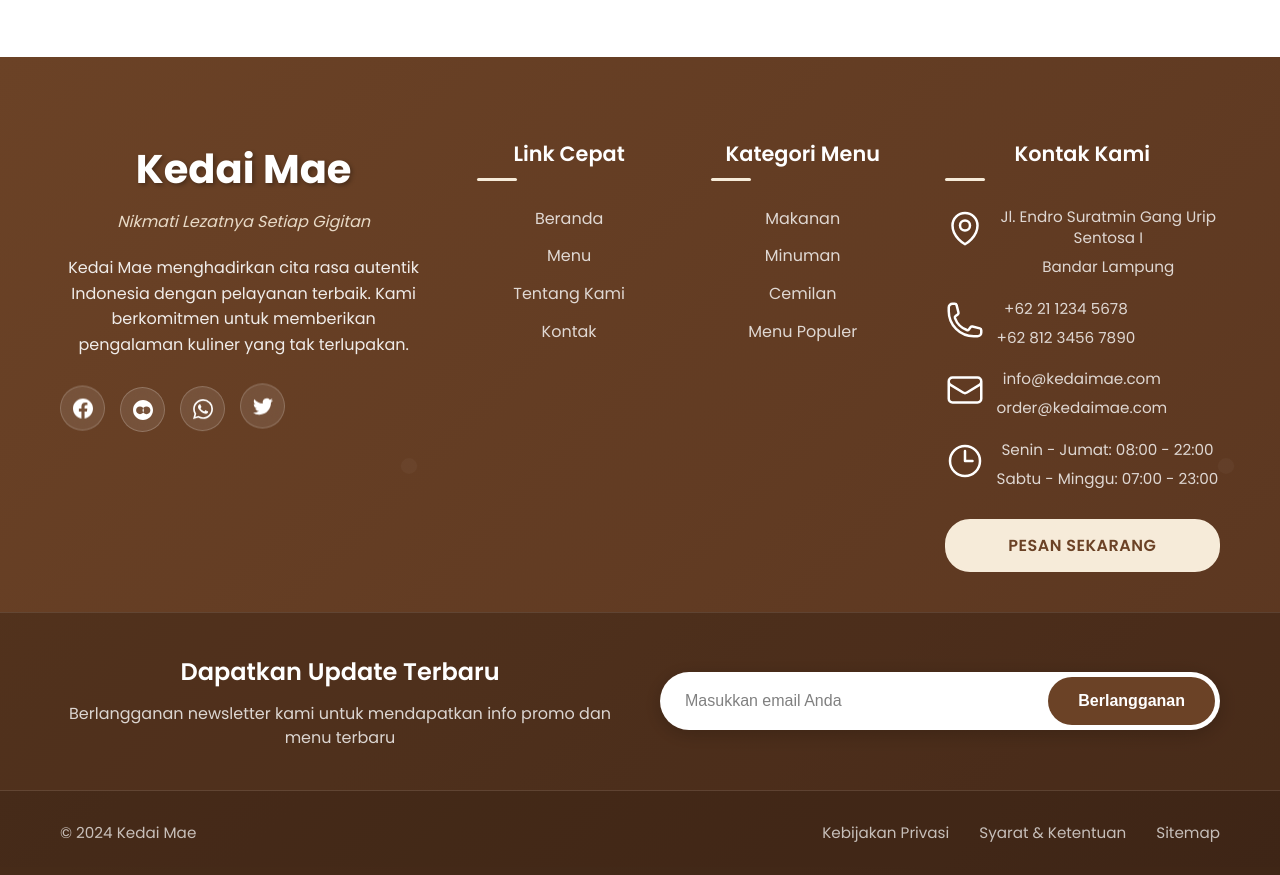
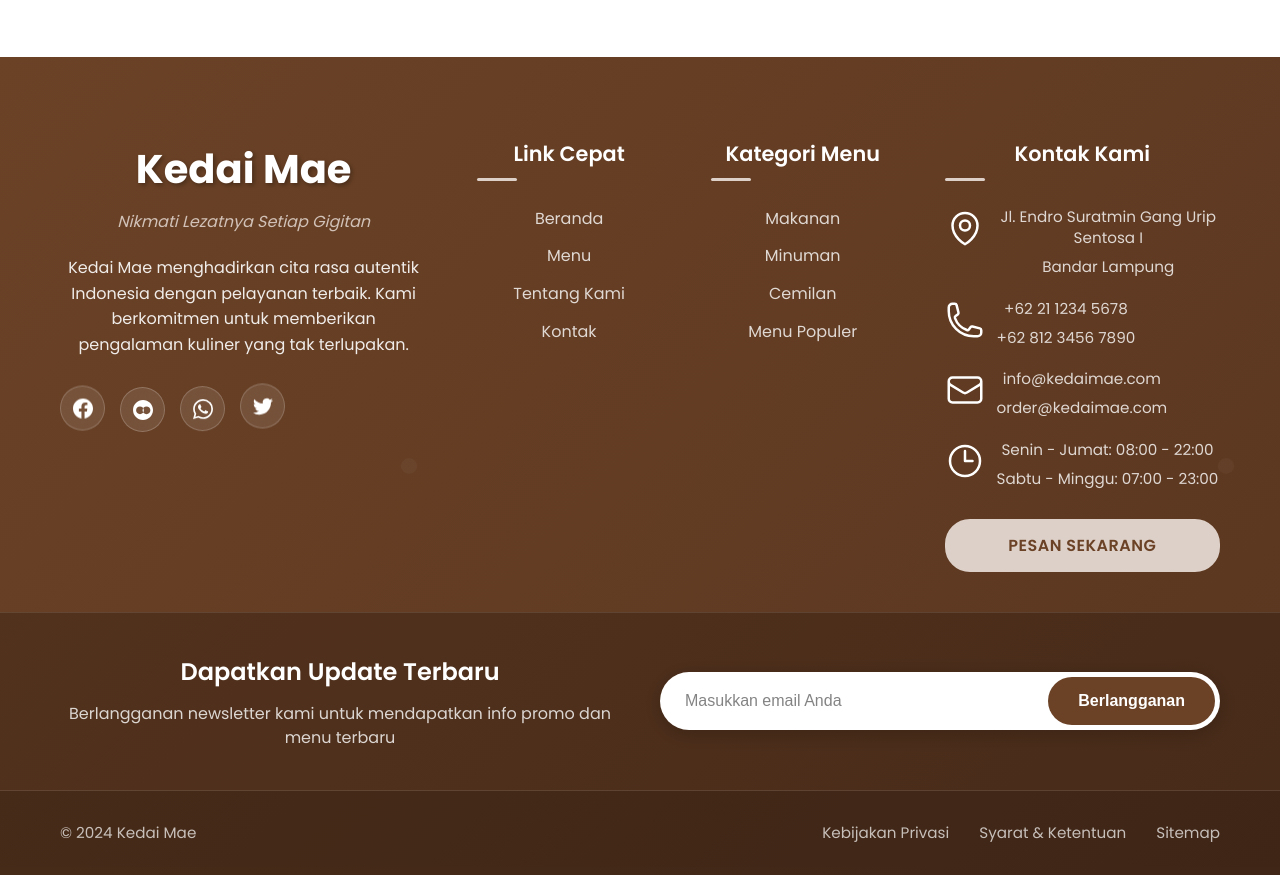
Before and after one commit to FItraRizky/maekedaii, a React (Vite) app in the folder kedai-mae/: page / in a window 1280 px wide. Shown: the part 4320-5195 px from the top of the page. Built offline with nearby package versions, Linux system fonts and the light colour scheme.

Commit message:
Update color scheme: cream (#DDD0C8) and dark gray (#323232)

```diff
--- a/kedai-mae/src/index.css
+++ b/kedai-mae/src/index.css
@@ -3,11 +3,11 @@
 :root {
   --primary-brown: #6B4226;
   --primary-white: #FFFFFF;
-  --cream: #F6EBD9;
+  --cream: #DDD0C8;
   --light-gray: #EDEDED;
   --dark-brown: #5a3620;
   --light-brown: #A67C5A;
-  --text-dark: #2c2c2c;
+  --text-dark: #323232;
   --text-light: #A67C5A;
   --shadow: rgba(107, 66, 38, 0.1);
 }
@@ -177,11 +177,11 @@ html {
 
 /* Dark mode styles */
 .dark-mode {
-  --primary-white: #1a1a1a;
+  --primary-white: #323232;
   --text-dark: #ffffff;
   --text-light: #ffffff;
   --light-gray: #2a2a2a;
-  --cream: #2d2520;
+  --cream: #DDD0C8;
   --shadow: rgba(0, 0, 0, 0.3);
 }
 
```
